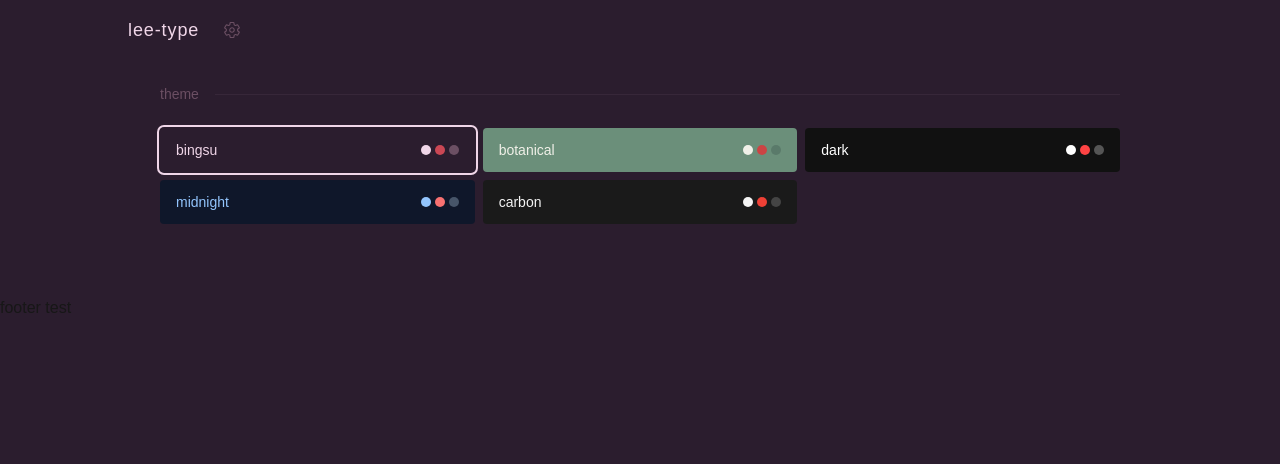
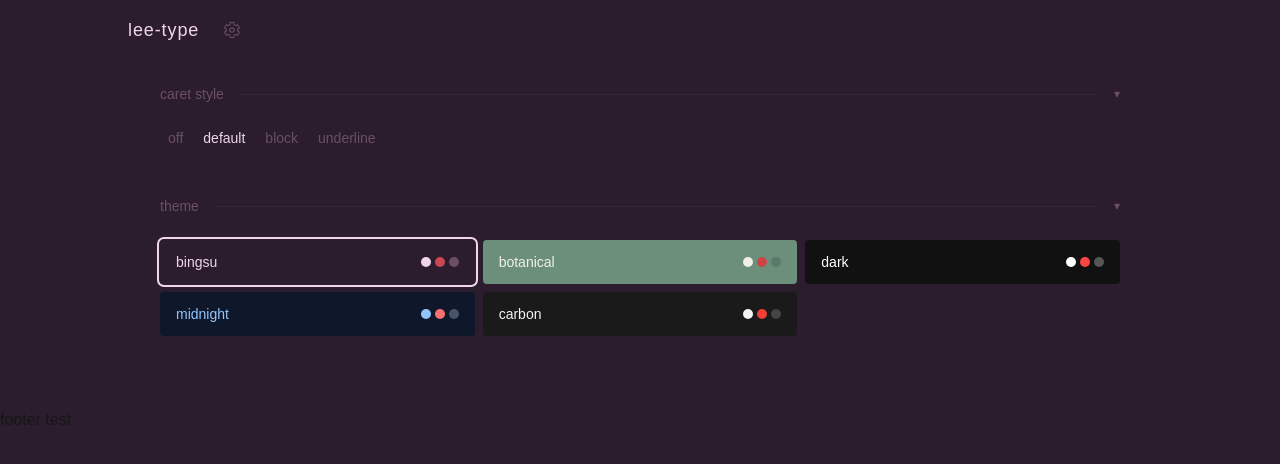
Before and after one commit to stanl3yl33/lee-type, a Next.js app: page /settings in a window 1280 px wide. Shown: the top 464 px of the page. Built offline with nearby package versions, Linux system fonts and the light colour scheme.

Commit message:
feat: add caret style setting with off, default, block, and underline options

```diff
--- a/src/app/settings/page.tsx
+++ b/src/app/settings/page.tsx
@@ -2,22 +2,66 @@
 
 import useThemeStore from "@/store/useThemeStore";
 import { PRESET_THEMES, Theme } from "@/styles/themes";
+import useTypingSettingsStore from "@/store/useTypingSettingsStore";
+import { useState } from "react";
+import { ToggleGroup } from "@/components/ui/ToggleGroup";
 
 export default function SettingPage() {
   const activeTheme = useThemeStore((state) => state.activeTheme);
   const setActiveTheme = useThemeStore((state) => state.setActiveTheme);
+  const [toggleCaret, setToggleCaret] = useState<boolean>(true);
+
+  const caretStyle = useTypingSettingsStore((state) => state.caretStyle);
+  const setCaretStyle = useTypingSettingsStore((state) => state.setCaretStyle);
+  const [toggleTheme, setToggleTheme] = useState<boolean>(true);
 
   return (
     <div className="max-w-5xl mx-auto px-8 py-6 font-mono">
+      {/* caret style section */}
+      <section className="mb-12">
+        <div className="flex items-center gap-4 mb-6">
+          <button
+            className="text-untyped text-sm hover:text-accent transition-colors"
+            onClick={() => setToggleCaret(!toggleCaret)}
+          >
+            caret style
+          </button>
+          <div className="h-px flex-1 bg-untyped opacity-20" />
+          <span className="text-untyped text-xs">
+            {toggleCaret ? "▾" : "▸"}
+          </span>
+        </div>
+
+        {toggleCaret && (
+          <ToggleGroup
+            options={[
+              { label: "off", value: "off" },
+              { label: "default", value: "default" },
+              { label: "block", value: "block" },
+              { label: "underline", value: "underline" },
+            ]}
+            selected={caretStyle}
+            onChange={setCaretStyle}
+          />
+        )}
+      </section>
+
       {/* theme section */}
       <section className="mb-12">
-        {/* section header */}
         <div className="flex items-center gap-4 mb-6">
-          <h2 className="text-untyped text-sm">theme</h2>
+          <button
+            className="text-untyped text-sm hover:text-accent transition-colors"
+            onClick={() => setToggleTheme((prev) => !prev)}
+          >
+            theme
+          </button>
           <div className="h-px flex-1 bg-untyped opacity-20" />
+          <span className="text-untyped text-xs">
+            {toggleTheme ? "▾" : "▸"}
+          </span>
         </div>
 
-        {/* preset theme grid */}
+        {toggleTheme && (
           <div className="grid grid-cols-3 gap-2">
             {PRESET_THEMES.map((theme) => (
               <ThemeButton
@@ -28,6 +72,7 @@ export default function SettingPage() {
               />
             ))}
           </div>
+        )}
       </section>
     </div>
   );
--- a/src/components/typing/Character.tsx
+++ b/src/components/typing/Character.tsx
@@ -1,6 +1,8 @@
+import useTypingSettingsStore from "@/store/useTypingSettingsStore";
+
 type CharacterProps = {
   /** Expected character from the word list */
-  character: string;
+  character: string | undefined;
   /**
    * What the user typed at this position.
    * Undefined if the cursor hasn't reach this position yet.
@@ -18,6 +20,7 @@ export function Character({
   characterInput,
   isCursor,
 }: CharacterProps) {
+  const caretStyle = useTypingSettingsStore((state) => state.caretStyle);
   // let colorClass = theme.untyped;
 
   // if (characterInput !== undefined) {
@@ -42,14 +45,22 @@ export function Character({
   }
 
   return (
-    <span className={`relative ${colorClass}`}>
-      {isCursor && (
-        <span
-          className={`absolute left-0 top-1 bottom-1 w-0.5 bg-cursor animate-pulse`}
-        />
+    <span className={`relative ${colorClass} inline-block`}>
+      {isCursor && caretStyle !== "off" && (
+        <>
+          {caretStyle === "default" && (
+            <span className="absolute left-0 top-1 bottom-1 w-0.5 bg-cursor animate-pulse" />
+          )}
+          {caretStyle === "block" && (
+            <span className="absolute left-1/2 top-1/2 -translate-x-1/2 -translate-y-1/2 animate-pulse rounded-sm w-[0.6em] h-[1.1em] bg-cursor opacity-35" />
+          )}
+          {caretStyle === "underline" && (
+            <span className="absolute bottom-0 left-1/2 -translate-x-1/2 h-px w-[0.55em] bg-cursor animate-pulse" />
+          )}
+        </>
       )}
       {/* Show incorrect character if typed pass expected last char in word */}
-      {character ?? characterInput}
+      <span className="relative z-10">{character ?? characterInput}</span>
     </span>
   );
 }
--- a/src/components/typing/TypingTest.tsx
+++ b/src/components/typing/TypingTest.tsx
@@ -128,7 +128,7 @@ export function TypingTest() {
             </div>
           )}
 
-          <div className="flex flex-wrap gap-3 text-2xl leading-relaxed font-mono">
+          <div className="flex flex-wrap gap-3 text-3xl leading-relaxed font-mono tracking-[0.2rem]">
             {wordList.map((word, index) => (
               <Word
                 key={`${word}-${index}`}
--- a/src/components/typing/Word.tsx
+++ b/src/components/typing/Word.tsx
@@ -1,4 +1,5 @@
 import { Character } from "./Character";
+import useTypingSettingsStore from "@/store/useTypingSettingsStore";
 
 type WordProps = {
   word: string;
@@ -17,23 +18,50 @@ export function Word({ word, typedWord, isActive }: WordProps) {
   const isCompletedIncorrect =
     !isActive && typedWord !== "" && typedWord !== word;
 
+  const caretStyle = useTypingSettingsStore((state) => state.caretStyle);
+
   return (
     <span
-      className={`inline-flex ${isCompletedIncorrect ? "border-b-2 border-red-500" : ""}`}
+      className={`inline-flex ${isCompletedIncorrect ? "border-b-2 border-incorrect" : ""}`}
+      // className={`inline-flex gap-[0.15rem] ${isCompletedIncorrect ? "border-b-2 border-incorrect" : ""}`}
     >
       {Array.from({ length: maxLen }, (_, i) => {
         const expectedChar = word[i];
         const typedChar = typedWord[i];
+
+        const isCursor = isActive && i === typedWord.length;
 
         return (
           <Character
             key={`${i}-${expectedChar ?? typedChar}`}
             character={expectedChar} // typed pass expected char -> show input char
             characterInput={typedChar}
-            isCursor={isActive && i === typedWord.length} // currently active word and up to last type character
+            isCursor={isCursor} // currently active word and up to last type character
           />
         );
       })}
+      {/* when all characters are typed, add cursor after the last one */}
+      {/* {isActive && typedWord.length >= maxLen && (
+        <Character
+          key="end-cursor"
+          character={undefined}
+          characterInput={undefined}
+          isCursor={true}
+        />
+      )} */}
+      {isActive && typedWord.length >= maxLen && (
+        <span className="relative w-0 overflow-visible">
+          {caretStyle === "default" && (
+            <span className="absolute left-0 top-1 bottom-1 w-0.5 bg-cursor animate-pulse" />
+          )}
+          {caretStyle === "block" && (
+            <span className="absolute left-0 top-1/2 -translate-y-1/2 animate-pulse rounded-sm w-[0.6em] h-[1.1em] bg-cursor opacity-35" />
+          )}
+          {caretStyle === "underline" && (
+            <span className="absolute bottom-0 left-0 h-px w-[0.55em] bg-cursor animate-pulse" />
+          )}
+        </span>
+      )}
     </span>
   );
 }
--- a/src/hooks/useTypingGame.ts
+++ b/src/hooks/useTypingGame.ts
@@ -252,6 +252,11 @@ export function useTypingGame(isModalOpen: boolean = false) {
           setIsRunning(true);
           startTimeRef.current = Date.now();
         }
+
+        const currentWord = wordList[currentWordIndex];
+        const maxLength = currentWord ? currentWord.length + 10 : 20;
+        if (typedInput.length >= maxLength) return; // stop accepting input
+
         // setTypedInput((prev) => prev + e.key);
         const newInput = typedInput + e.key;
         setTypedInput(newInput);
--- a/src/store/useTypingSettingsStore.ts
+++ b/src/store/useTypingSettingsStore.ts
@@ -4,6 +4,8 @@ import { persist } from "zustand/middleware";
 type TypingModeType = "time" | "words";
 type TimePresetType = 15 | 30 | 60 | 120 | "custom";
 type WordPresetType = 10 | 25 | 50 | 100 | "custom";
+
+type CaretStyle = "off" | "default" | "block" | "underline";
 
 type TypingSettingState = {
   mode: TypingModeType;
@@ -18,11 +20,14 @@ type TypingSettingState = {
     customLength: number;
   };
 
+  caretStyle: CaretStyle;
+
   setMode: (mode: TypingModeType) => void;
   setTimePreset: (value: TimePresetType) => void;
   setWordPreset: (value: WordPresetType) => void;
   setCustomTime: (value: number) => void;
   setCustomLength: (value: number) => void;
+  setCaretStyle: (stele: CaretStyle) => void;
 };
 
 // use 'persist' middleware such that the user's settings get saved across page reloads
@@ -44,6 +49,8 @@ const useTypingSettingsStore = create<TypingSettingState>()(
         customLength: 40,
       },
 
+      caretStyle: "default",
+
       // setter functions that call set()
       setMode: (mode) => set({ mode }),
 
@@ -59,7 +66,7 @@ const useTypingSettingsStore = create<TypingSettingState>()(
               // add the new preset:
               preset,
             },
-          })
+          }),
         ),
 
       setWordPreset: (preset) =>
@@ -73,7 +80,7 @@ const useTypingSettingsStore = create<TypingSettingState>()(
               // add the new preset:
               preset,
             },
-          })
+          }),
         ),
 
       // custom time and length setters:
@@ -96,11 +103,13 @@ const useTypingSettingsStore = create<TypingSettingState>()(
             customLength: customLengthVal,
           },
         })),
+
+      setCaretStyle: (caretStyle) => set({ caretStyle }),
     }),
     {
       name: "typing-settings-store", // key for localStorage
-    }
-  )
+    },
+  ),
 );
 
 export default useTypingSettingsStore;
```
Lines whose indentation alone changed are shown as unchanged.
